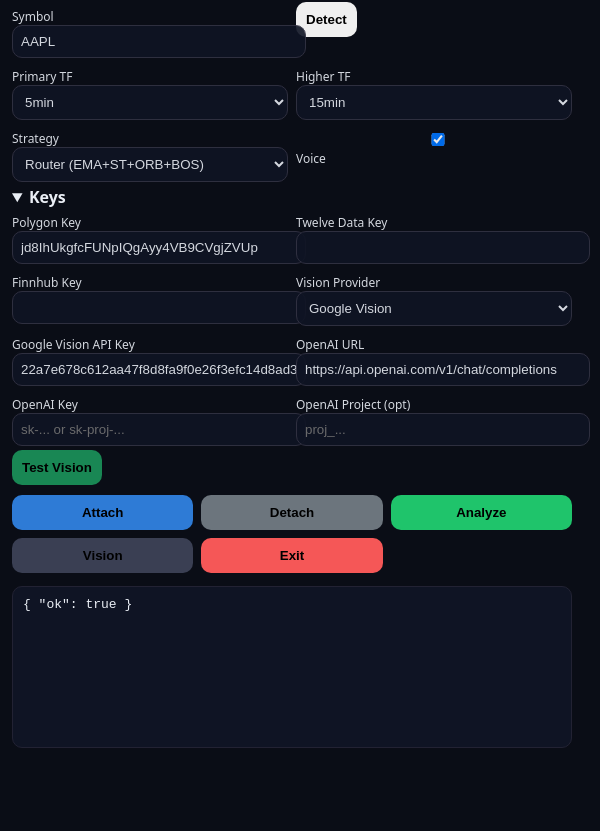
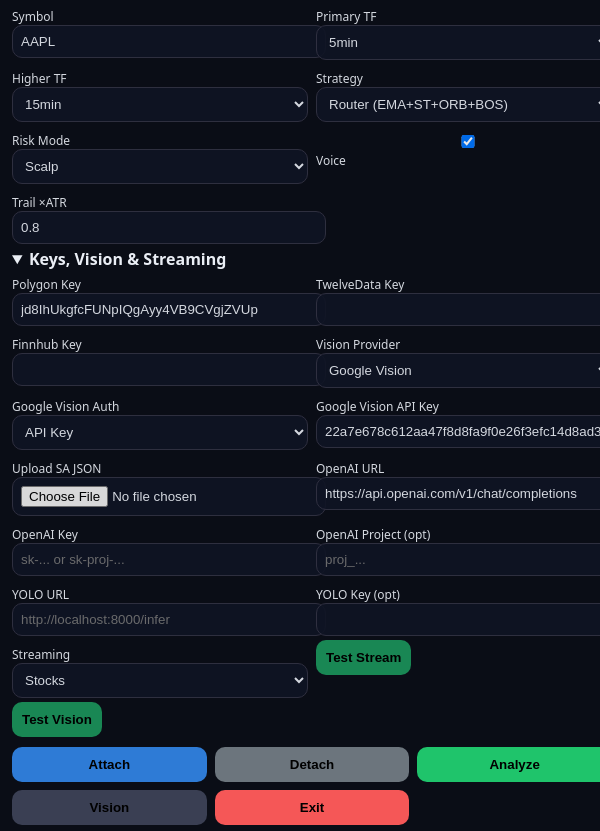
Before and after one commit to jayowens339-ops/True-Trend-ai-assistant, a browser extension: page popup.html in a window 400 px wide. Shown: the part 43-874 px from the top of the page, 600 px wide, since content can reach past the window. Before the commit the page ends 844 px from the top, so only its background shows below. Drawn offline with Linux system fonts and the light colour scheme.

Commit message:
Update popup.html

```diff
--- a/popup.html
+++ b/popup.html
@@ -1,33 +1,30 @@
 <!doctype html>
-<meta charset="utf-8">
-<title>TrueTrend Pro v16</title>
+<meta charset="utf-8" />
+<title>TrueTrend Pro v16.5</title>
 <style>
-  body{font-family:system-ui;background:#0a0d16;color:#eaeef5;margin:12px;min-width:560px}
+  body{font-family:system-ui,Segoe UI,Arial;background:#0a0d16;color:#eaeef5;margin:12px;min-width:600px}
   label{display:block;margin:6px 0 4px;font-size:12px;opacity:.9}
   input,select{width:100%;padding:8px;border-radius:10px;border:1px solid #334;background:#0f1424;color:#eaeef5}
   .row{display:grid;grid-template-columns:1fr 1fr;gap:8px}
+  .tri{display:grid;grid-template-columns:repeat(3,1fr);gap:8px}
   .buttons{display:grid;grid-template-columns:repeat(3,1fr);gap:8px;margin:10px 0}
   button{padding:10px;border:0;border-radius:10px;font-weight:700;cursor:pointer}
   .attach{background:#2e7bd6}.detach{background:#6c757d}.go{background:#1fc46b}.vision{background:#3a3f53}.exit{background:#f55757}.test{background:#198754}
-  pre{background:#0f1424;border:1px solid #223;min-height:140px;border-radius:10px;padding:10px;overflow:auto}
+  pre{background:#0f1424;border:1px solid #223;min-height:160px;border-radius:10px;padding:10px;overflow:auto}
 </style>
-<h3 style="margin:0 0 8px">TrueTrend Pro <span style="opacity:.7">v16</span></h3>
+<h3 style="margin:0 0 8px">TrueTrend Pro <span style="opacity:.6">v16.5</span></h3>
 
 <div class="row">
-  <div><label>Symbol <input id="symbol" placeholder="AAPL"></label></div>
-  <div><button id="detect">Detect</button></div>
-</div>
-
-<div class="row">
+  <div><label>Symbol <input id="symbol" placeholder="AAPL or C:EURUSD"></label></div>
   <div><label>Primary TF
     <select id="timeframe"><option>1min</option><option selected>5min</option><option>15min</option><option>60min</option><option>daily</option></select>
-  </label></div>
-  <div><label>Higher TF
-    <select id="htf"><option value="">— off —</option><option selected>15min</option><option>60min</option><option>daily</option></select>
   </label></div>
 </div>
 
 <div class="row">
+  <div><label>Higher TF
+    <select id="htf"><option value="">— off —</option><option selected>15min</option><option>60min</option><option>daily</option></select>
+  </label></div>
   <div><label>Strategy
     <select id="strategy">
       <option value="router" selected>Router (EMA+ST+ORB+BOS)</option>
@@ -37,28 +34,55 @@
       <option value="bos">Breaker Structure</option>
     </select>
   </label></div>
+</div>
+
+<div class="row">
+  <div><label>Risk Mode
+    <select id="risk"><option value="scalp" selected>Scalp</option><option value="swing">Swing</option><option value="custom">Custom</option></select>
+  </label></div>
   <div><label><input type="checkbox" id="voice" checked> Voice</label></div>
 </div>
 
+<div class="tri" id="customRisk" style="display:none">
+  <div><label>Stop ×ATR <input id="kStop" type="number" step="0.1" value="1.5"></label></div>
+  <div><label>TP1 ×ATR <input id="kTp1"  type="number" step="0.1" value="1.8"></label></div>
+  <div><label>TP2 ×ATR <input id="kTp2"  type="number" step="0.1" value="3.0"></label></div>
+</div>
+<div class="row"><div><label>Trail ×ATR <input id="kTrail" type="number" step="0.1" value="0.8"></label></div></div>
+
 <details open>
-  <summary><b>Keys</b></summary>
+  <summary><b>Keys, Vision & Streaming</b></summary>
   <div class="row">
     <div><label>Polygon Key <input id="polyKey"></label></div>
-    <div><label>Twelve Data Key <input id="tdKey"></label></div>
+    <div><label>TwelveData Key <input id="tdKey"></label></div>
   </div>
   <div class="row">
     <div><label>Finnhub Key <input id="fhKey"></label></div>
     <div><label>Vision Provider
-      <select id="visionProv"><option value="google" selected>Google Vision</option><option value="openai">OpenAI</option></select>
+      <select id="visionProv"><option value="google" selected>Google Vision</option><option value="openai">OpenAI</option><option value="yolo">YOLO (custom)</option></select>
     </label></div>
   </div>
   <div class="row">
+    <div><label>Google Vision Auth
+      <select id="gvAuth"><option value="apiKey" selected>API Key</option><option value="saJson">Service Account JSON</option></select>
+    </label></div>
     <div><label>Google Vision API Key <input id="gvKey" placeholder="AIza..."></label></div>
+  </div>
+  <div class="row">
+    <div><label>Upload SA JSON <input id="gvJson" type="file" accept=".json"></label></div>
     <div><label>OpenAI URL <input id="oaiUrl" value="https://api.openai.com/v1/chat/completions"></label></div>
   </div>
   <div class="row">
     <div><label>OpenAI Key <input id="oaiKey" placeholder="sk-... or sk-proj-..."></label></div>
     <div><label>OpenAI Project (opt) <input id="oaiProject" placeholder="proj_..."></label></div>
+  </div>
+  <div class="row">
+    <div><label>YOLO URL <input id="yoloUrl" placeholder="http://localhost:8000/infer"></label></div>
+    <div><label>YOLO Key (opt) <input id="yoloKey"></label></div>
+  </div>
+  <div class="row">
+    <div><label>Streaming <select id="streamOn"><option value="off">Off</option><option value="stocks" selected>Stocks</option><option value="forex">Forex</option></select></label></div>
+    <div><button class="test" id="streamTest">Test Stream</button></div>
   </div>
   <button class="test" id="visionTest">Test Vision</button>
 </details>
```
